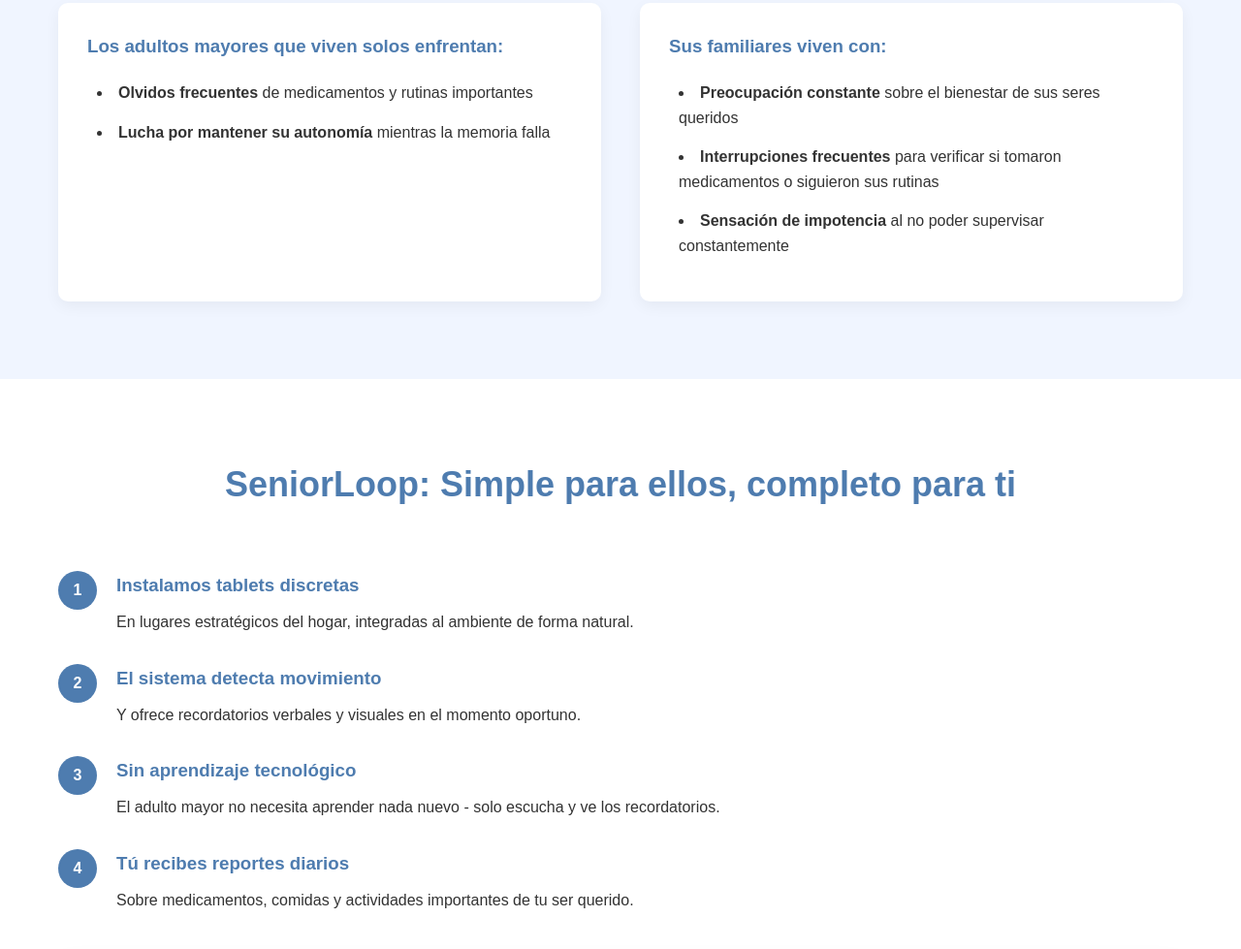
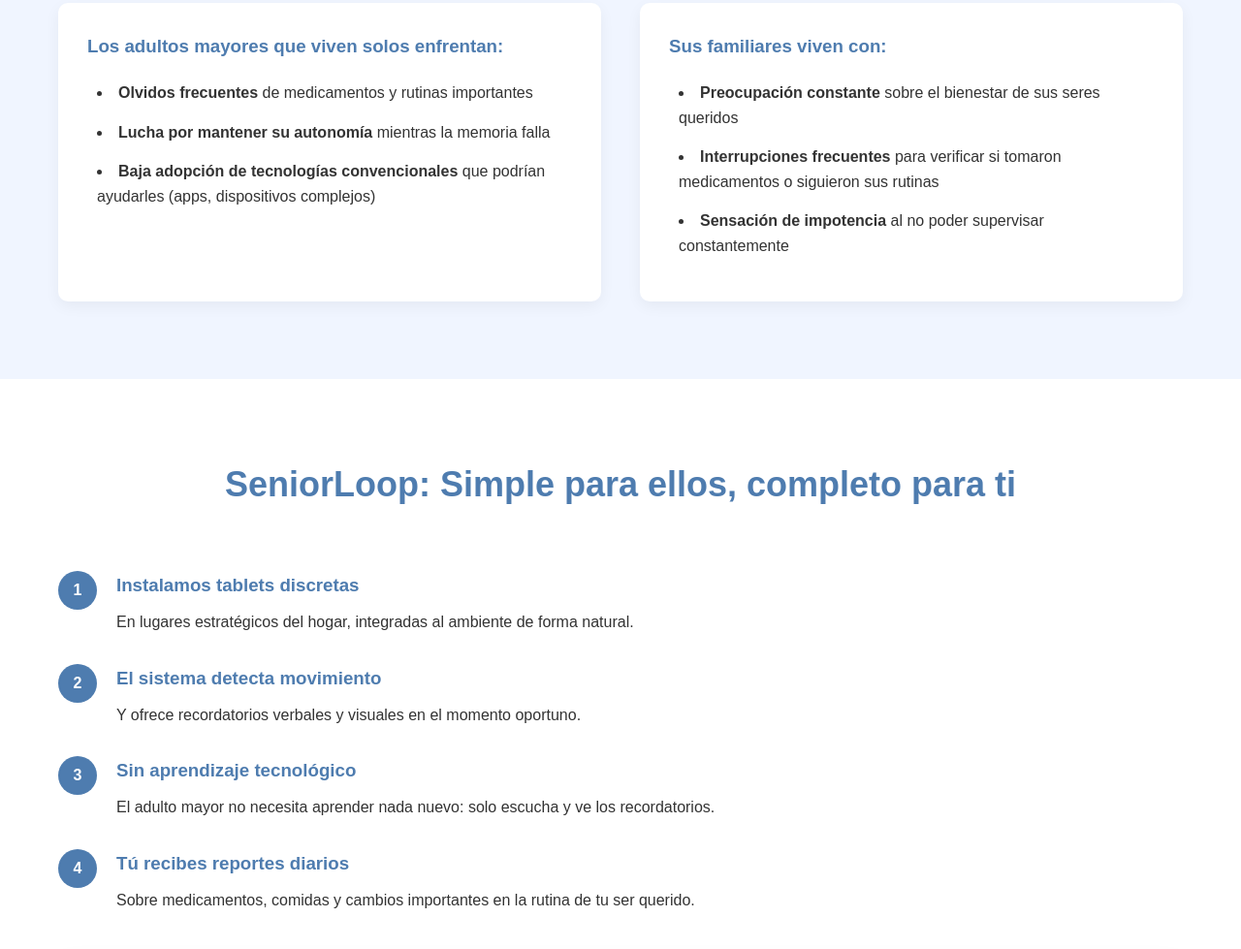
Before and after one commit to carlostoledoe/seniorloop, a plain HTML site: page index.html in a window 1280 px wide. Shown: the part 873-1852 px from the top of the page at 97% size. Drawn offline with Linux system fonts and the light colour scheme.

Commit message:
chore: Modificación menor del texto

```diff
--- a/index.html
+++ b/index.html
@@ -18,7 +18,7 @@
         <div class="container">
             <h1>Apoyamos su autonomía para tu tranquilidad</h1>
             <p class="hero-tagline"><strong>Preservamos la independencia de los adultos mayores sin que deban aprender a usar tecnología</strong></p>
-            <p>SeniorLoop es un sistema de recordatorios automáticos instalado en el hogar que ayuda a los adultos mayores a mantener sus rutinas diarias mientras da tranquilidad a sus familiares con reportes habituales. Sin apps complicadas ni dispositivos que deban aprender a usar.</p>
+            <p>SeniorLoop es un sistema de asistencia ambiental instalado en el hogar que ayuda a los adultos mayores a mantener sus rutinas diarias mediante recordatorios verbales, mientras brinda tranquilidad a sus familiares al mantenerlos informados. Sin apps complicadas ni dispositivos que ellos deban aprender a usar.</p>
             <a href="#how-it-works" class="cta-button">Conoce cómo funciona</a>
         </div>
     </section>
@@ -32,6 +32,7 @@
                     <ul class="problem-list">
                         <li><strong>Olvidos frecuentes</strong> de medicamentos y rutinas importantes</li>
                         <li><strong>Lucha por mantener su autonomía</strong> mientras la memoria falla</li>
+                        <li><strong>Baja adopción de tecnologías convencionales</strong> que podrían ayudarles (apps, dispositivos complejos)</li>
                     </ul>
                 </div>
                 <div class="problem-card">
@@ -68,14 +69,14 @@
                     <div class="step-number">3</div>
                     <div class="step-content">
                         <h3>Sin aprendizaje tecnológico</h3>
-                        <p>El adulto mayor no necesita aprender nada nuevo - solo escucha y ve los recordatorios.</p>
+                        <p>El adulto mayor no necesita aprender nada nuevo: solo escucha y ve los recordatorios.</p>
                     </div>
                 </div>
                 <div class="step">
                     <div class="step-number">4</div>
                     <div class="step-content">
                         <h3>Tú recibes reportes diarios</h3>
-                        <p>Sobre medicamentos, comidas y actividades importantes de tu ser querido.</p>
+                        <p>Sobre medicamentos, comidas y cambios importantes en la rutina de tu ser querido.</p>
                     </div>
                 </div>
             </div>
```
